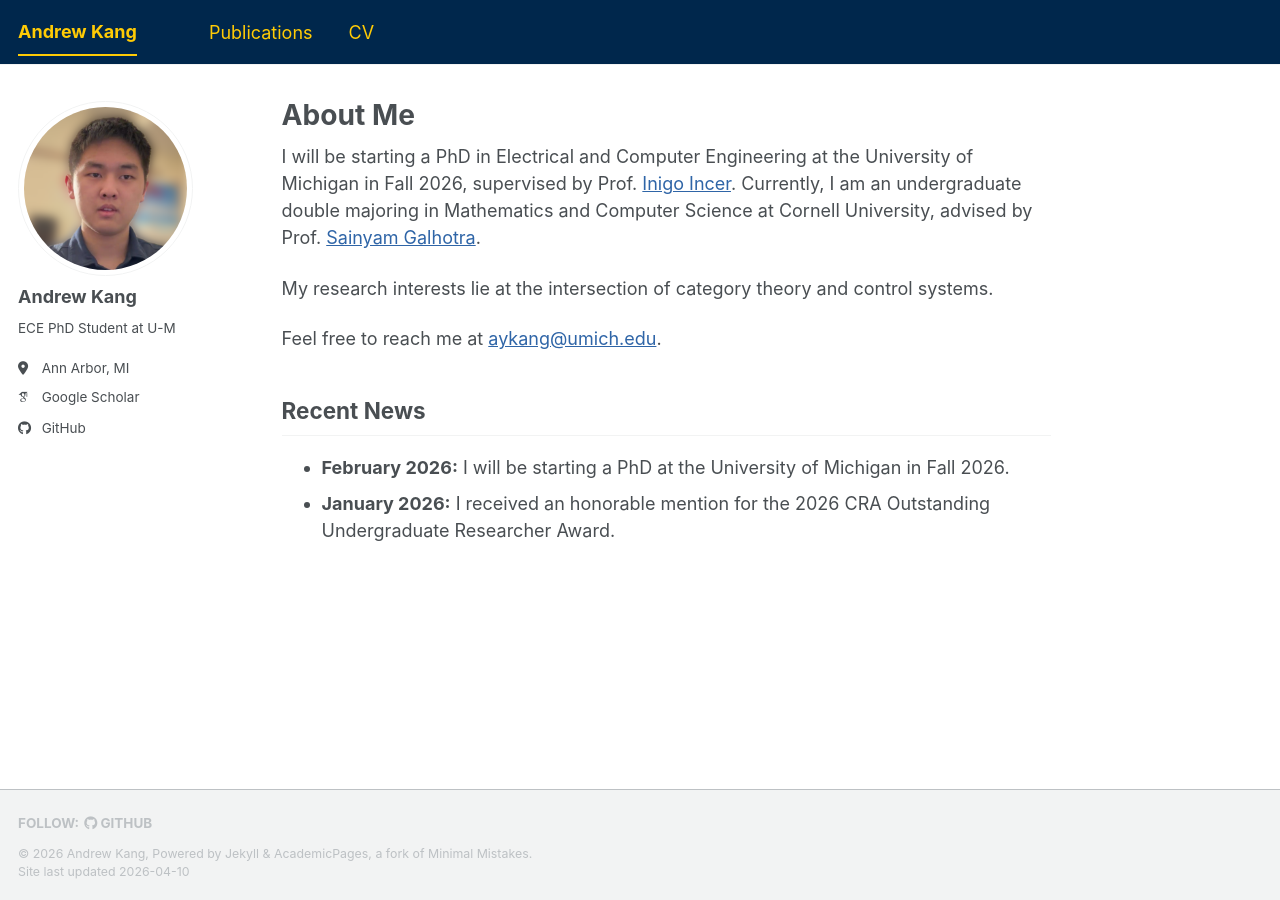
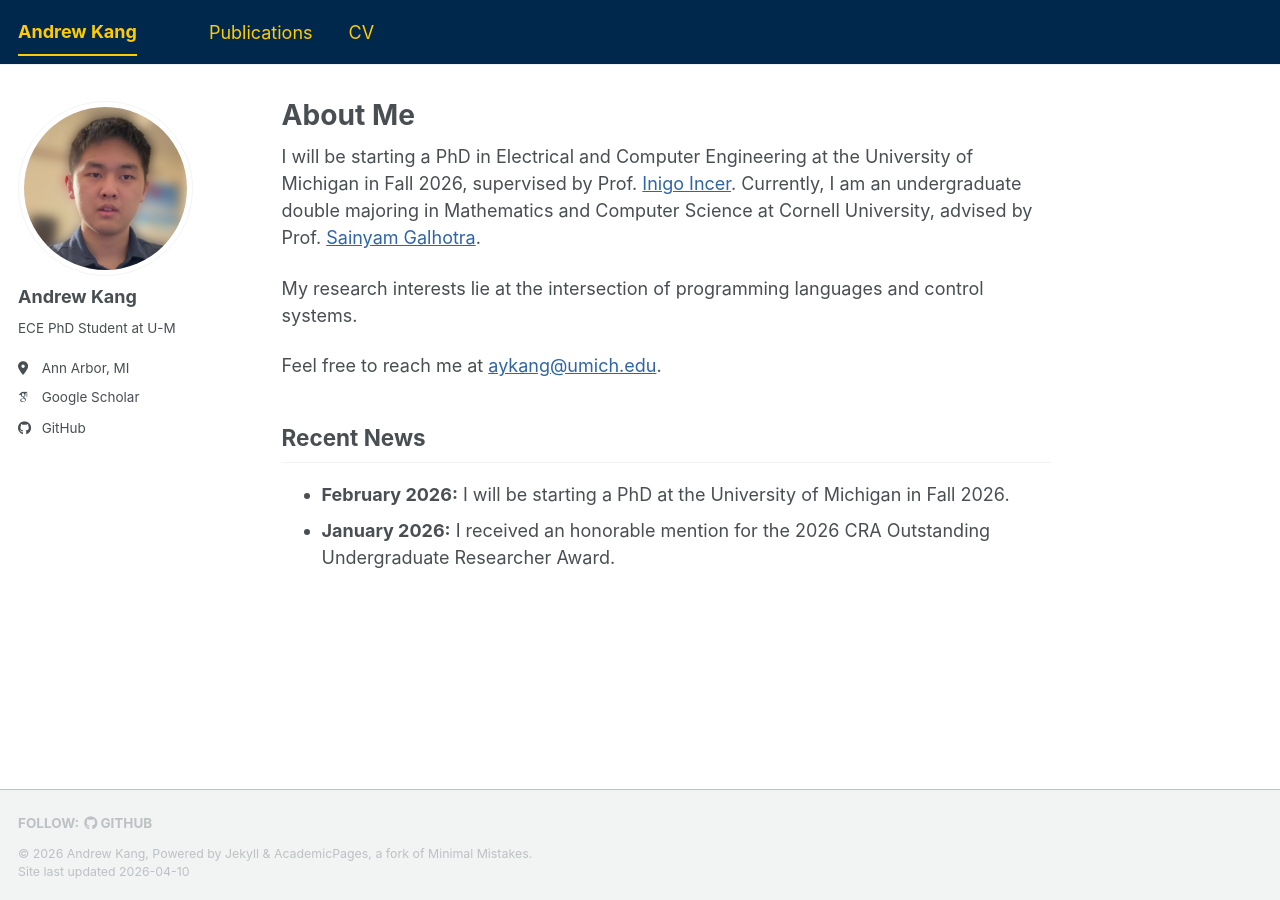
Before and after one commit to andrew-kang/andrew-kang.github.io, a Jekyll site: the page built from _pages/about.md, in a window 1280 px wide. Built offline with Jekyll 4.4.1, drawn with Linux system fonts in a browser that asks for light colours; some web fonts are replaced; a script bundle is joined from its source files by our own code; library files that are not in the unit come from our copies.

Commit message:
Modify main page

```diff
--- a/_pages/about.md
+++ b/_pages/about.md
@@ -9,7 +9,7 @@
 
 I will be starting a PhD in Electrical and Computer Engineering at the University of Michigan in Fall 2026, supervised by Prof. [Inigo Incer](https://iincer.github.io/). Currently, I am an undergraduate double majoring in Mathematics and Computer Science at Cornell University, advised by Prof. [Sainyam Galhotra](https://sainyamgalhotra.com/).
 
-My research interests lie at the intersection of category theory and control systems.
+My research interests lie at the intersection of programming languages and control systems.
 
 Feel free to reach me at [aykang@umich.edu](mailto:aykang@umich.edu).
 
```
